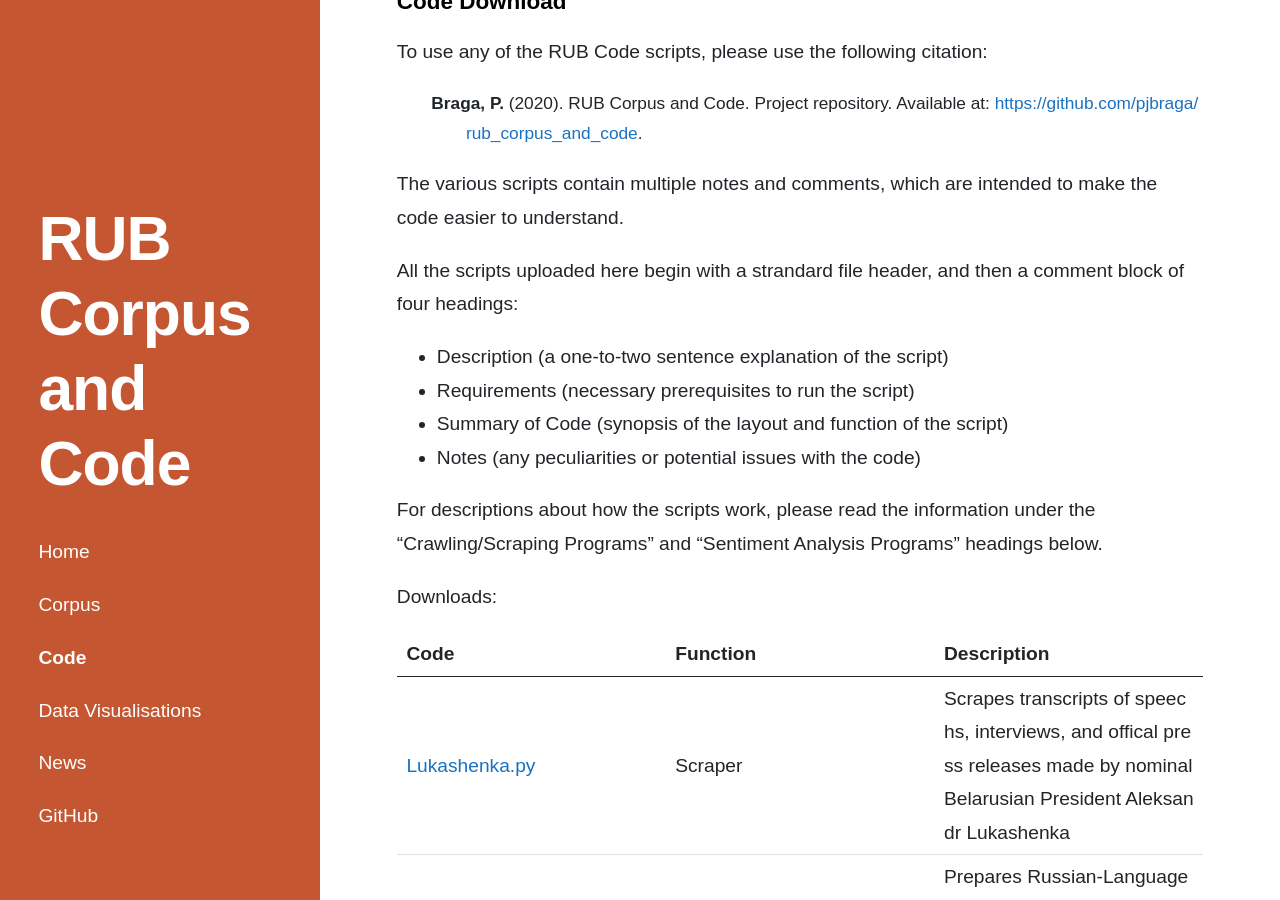
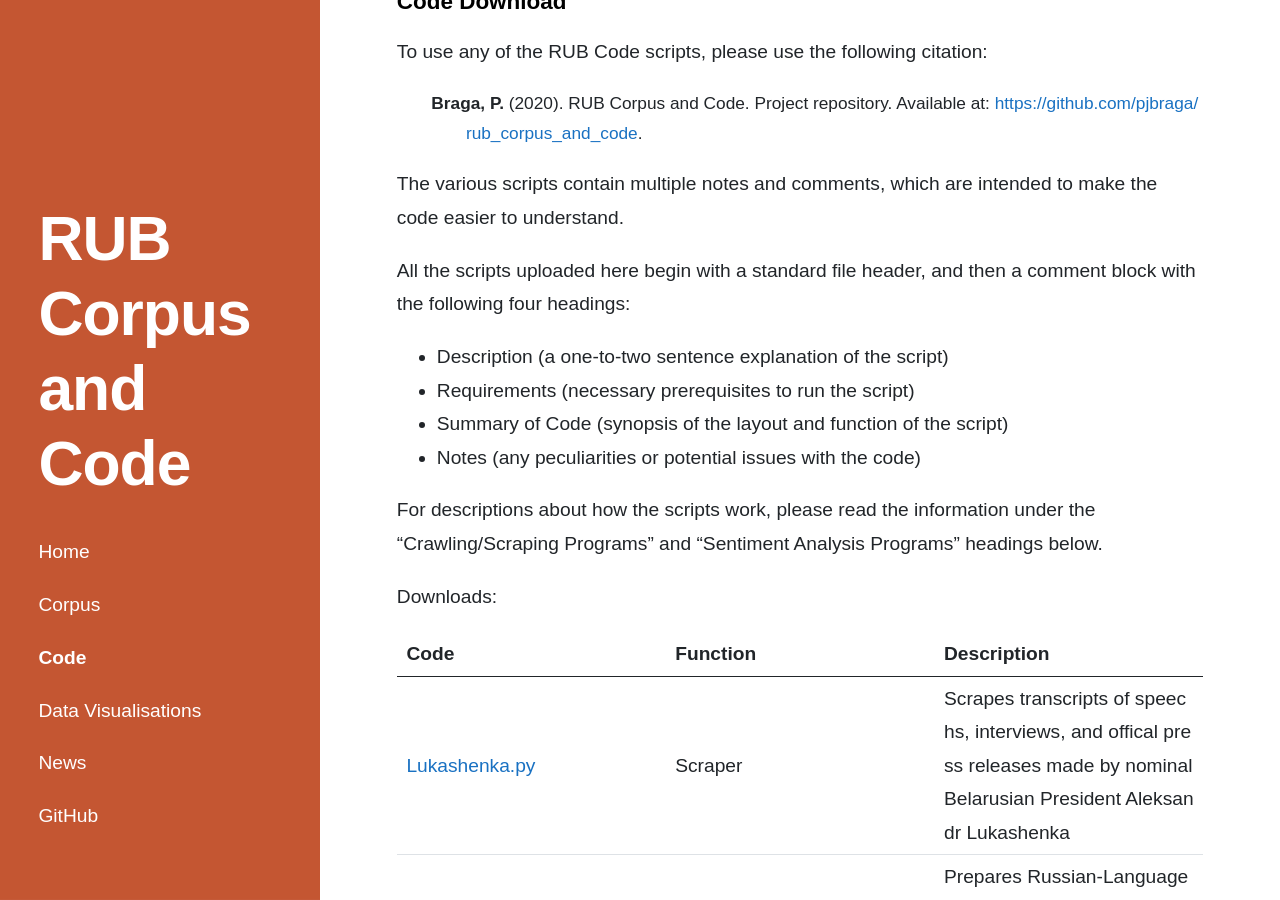
Before and after one commit to pjbraga/rub_corpus_and_code, a Jekyll site: the page built from code.markdown, in a window 1280 px wide and 900 px high, scrolled down 1585 px. Built offline with Jekyll 4.4.1, drawn with Linux system fonts in a browser that asks for light colours; nearby versions of some CDN libraries.

Commit message:
fixing typos and sentence rewording

```diff
--- a/code.markdown
+++ b/code.markdown
@@ -43,7 +43,7 @@ To use any of the RUB Code scripts, please use the following citation:
 
 The various scripts contain multiple notes and comments, which are intended to make the code easier to understand.
 
-All the scripts uploaded here begin with a strandard file header, and then a comment block of four headings:
+All the scripts uploaded here begin with a standard file header, and then a comment block with the following four headings:
 - Description (a one-to-two sentence explanation of the script)
 - Requirements (necessary prerequisites to run the script)
 - Summary of Code (synopsis of the layout and function of the script)
```
Also changed, not shown: README.md.
